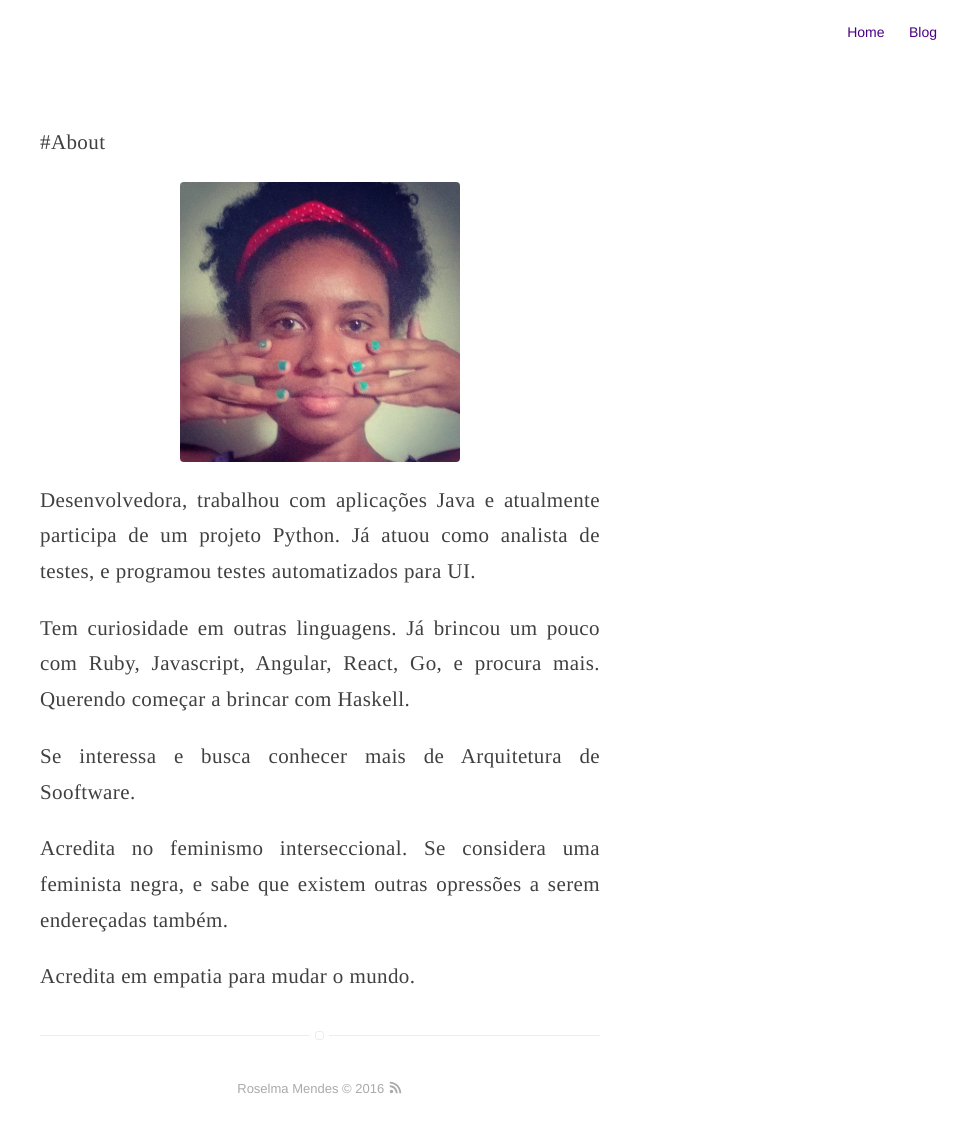
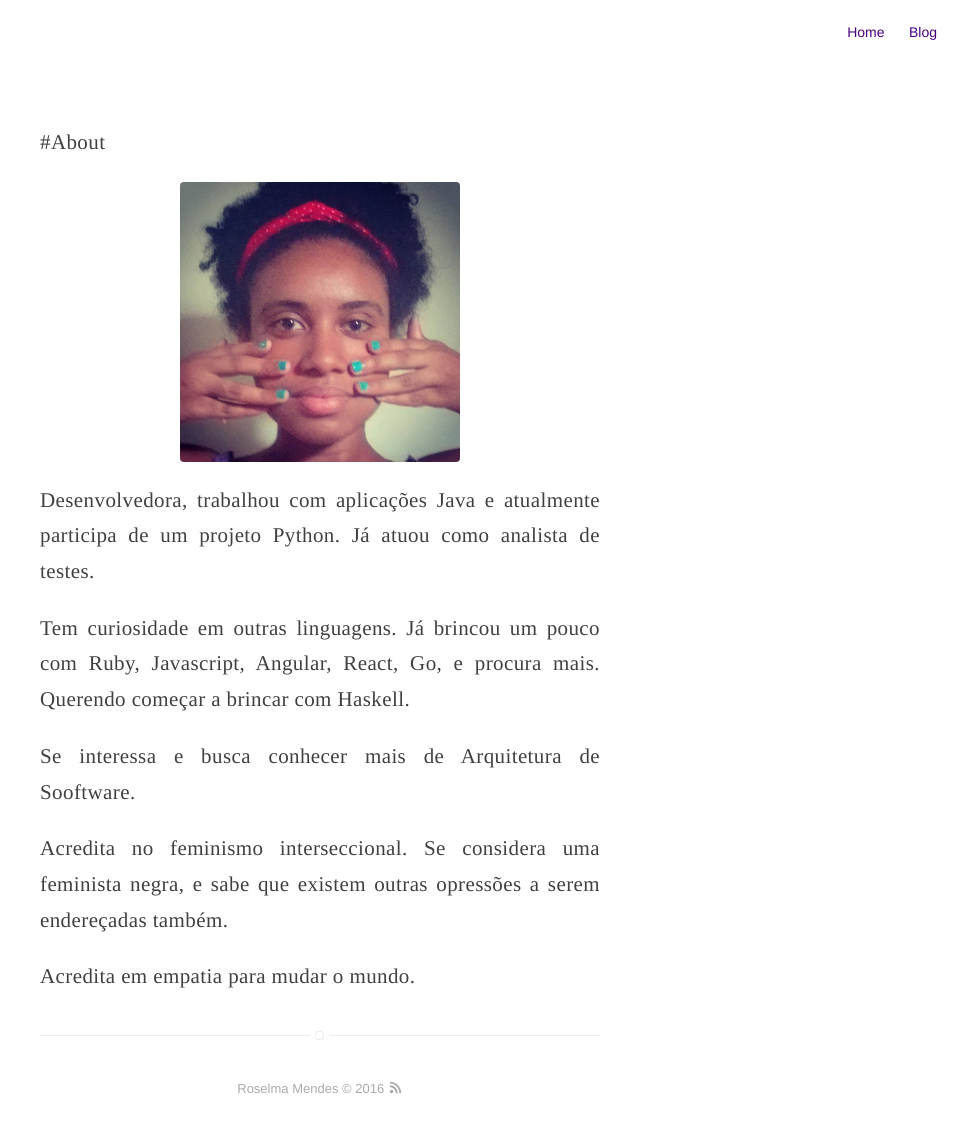
Before and after one commit to roselmamendes/roselmamendes.github.io, a Jekyll site: the page built from about.md, in a window 1280 px wide. Shown: the whole page, without its empty margins (320-1280 px from the left). Built offline with Jekyll 4.4.1, drawn with Linux system fonts in a browser that asks for light colours.

Commit message:
Atualiza o about.

```diff
--- a/about.md
+++ b/about.md
@@ -12,7 +12,7 @@ img { width: 50%; margin: 0 auto; display: block; }
 ![Profile Image]({{ site.url }}/{{ site.picture }})
 
 <p>Desenvolvedora, trabalhou com aplicações Java e atualmente participa de um projeto Python.
-Já atuou como analista de testes, e programou testes automatizados para UI.</p>
+Já atuou como analista de testes.</p>
 <p>Tem curiosidade em outras linguagens. Já brincou um pouco com Ruby, Javascript, Angular, React, Go, e procura mais.
 Querendo começar a brincar com Haskell.</p>
 <p>Se interessa e busca conhecer mais de Arquitetura de Sooftware.
```
